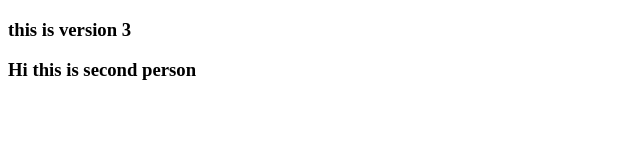
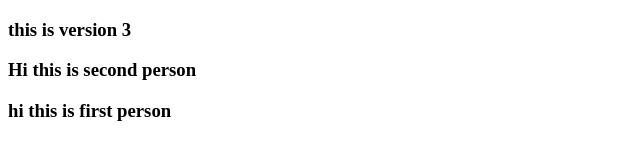
Before and after one commit to Nithingrandhi/gitpracticeday2, a plain HTML site: page index.html in a window 1280 px wide. Shown: the whole page, without its empty margins (0-640 px from the left). Drawn offline with Linux system fonts and the light colour scheme.

Commit message:
firstperson

```diff
--- a/index.html
+++ b/index.html
@@ -8,5 +8,6 @@
 <body>
     <h3>this is version 3</h3>
     <h3>Hi this is second person</h3>
+    <h3> hi this is first person</h3>
 </body>
 </html>
```
